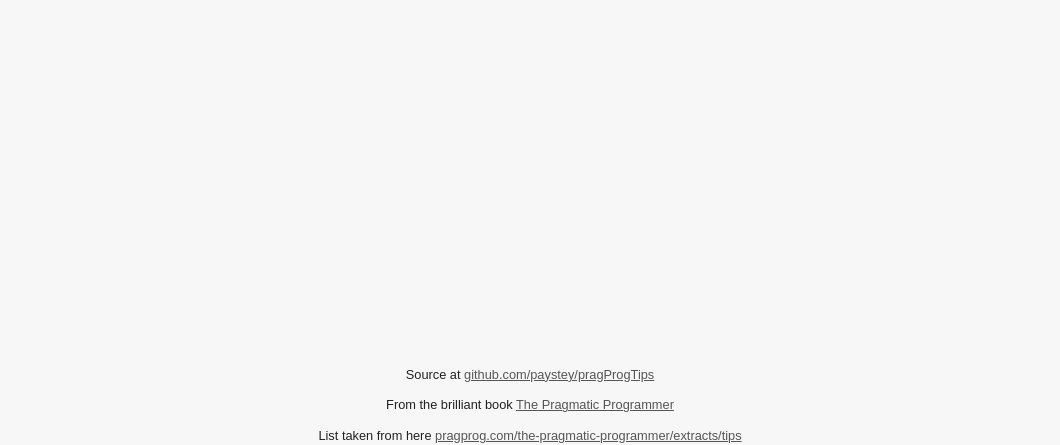
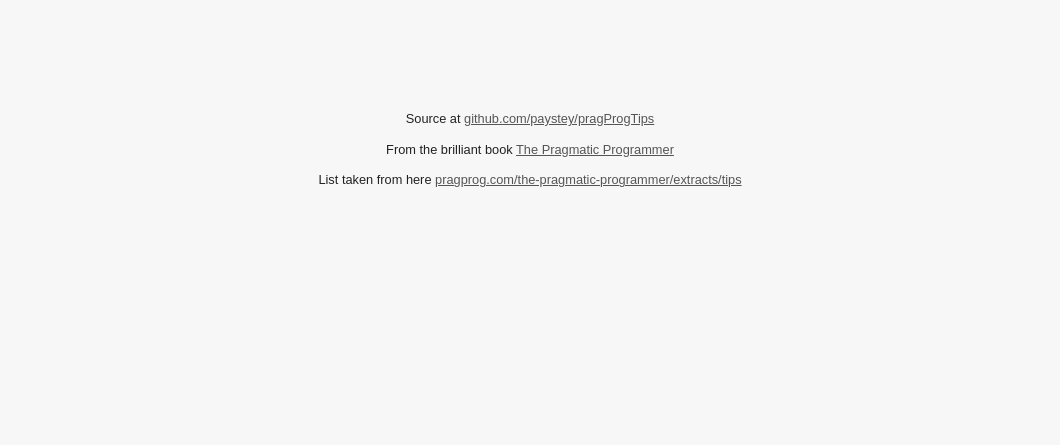
Before and after one commit to joshrp/pragProgTips, a plain HTML site: page index.htm in a window 1280 px wide. Shown: the part 355-800 px from the top of the page, without its empty margins (110-1170 px from the left). Drawn offline with nearby package versions, Linux system fonts and the light colour scheme.

Commit message:
Adding hash support and fixing layout issues

```diff
--- a/css/main.css
+++ b/css/main.css
@@ -276,8 +276,7 @@ a:hover {
     text-align: center;
     font-size:2em;
     width:80%;
-    margin: 200px auto 0;
-    min-height: 500px;
+    margin: 150px auto;
 }
 .count, .desc{
     color: #666;
@@ -287,12 +286,10 @@ a:hover {
     color: #222;
 }
 .footer {
-    left: 10%;
     width: 80%;
+    margin: 0 auto;
     font-size: 0.8em;
     text-align: center;
-    position:fixed;
-    bottom:0;
 }
 .footer div {
     padding-top: 1em;
--- a/index.htm
+++ b/index.htm
@@ -33,7 +33,7 @@
 			List taken from here <a href="http://pragprog.com/the-pragmatic-programmer/extracts/tips">pragprog.com/the-pragmatic-programmer/extracts/tips</a>
 		</div>
 	</div>
-	<script src="//ajax.googleapis.com/ajax/libs/jquery/1.9.1/jquery.min.js"></script>
+	<script src="https://ajax.googleapis.com/ajax/libs/jquery/1.9.1/jquery.min.js"></script>
 	<script>window.jQuery || document.write('<script src="js/vendor/jquery-1.9.1.min.js"><\/script>')</script>
 	<script>
 		$(function(){
@@ -45,7 +45,7 @@
 
 			var newMessage = function(num){
 				var pushed = false;
-				if (num === undefined)
+				if (num === undefined || num === null)
 					num = Math.floor( Math.random() * json.elements.length );
 				else {
 					pushed = true;
@@ -66,13 +66,22 @@
 			});
 
 			$(window).on('popstate', function(e){
-				 var state = e.originalEvent.state;
-				 if (state && state.hasOwnProperty('num'))
-				 	newMessage(state.num);
+				var state = e.originalEvent.state;
 
+				if (state && state.hasOwnProperty('num'))
+					newMessage(state.num);
 			});
 
-			newMessage();
+			$(window).on('hashchange', function(){
+				var num = null;
+				if (window.location.hash !== '')
+					num = window.location.hash.substr(1);
+
+				newMessage(num);
+			});
+			$(window).trigger('hashchange');
+
+
 		});
 	</script>
 	<script type="text/template" id="pragProgList">
```
